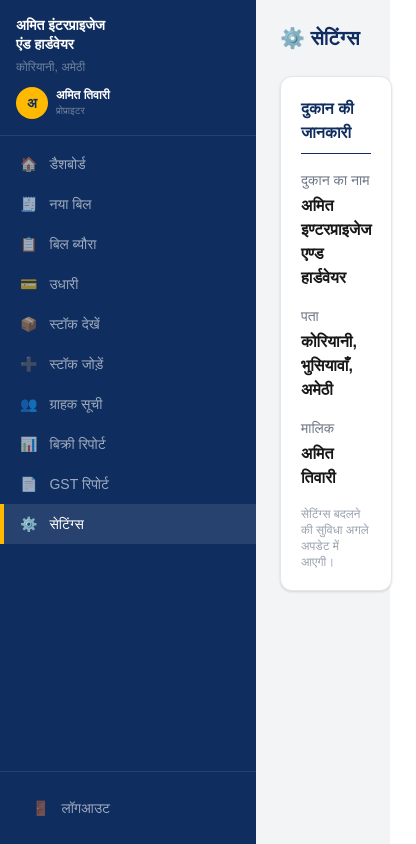
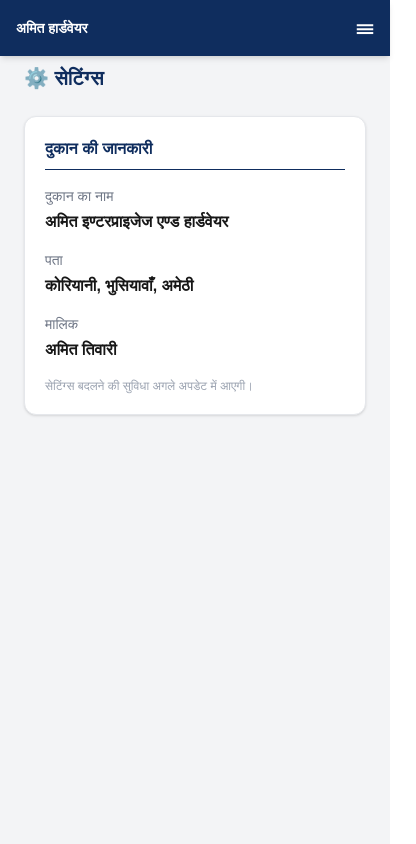
Before and after one commit to kp1153/amit-hardware, a Next.js app: page /dashboard/settings in a window 390 px wide. Shown: the whole page, 416 px wide, since content can reach past the window. Built offline with nearby package versions, Linux system fonts and the light colour scheme.

Commit message:
force deploy

```diff
--- a/app/dashboard/layout.js
+++ b/app/dashboard/layout.js
@@ -6,7 +6,7 @@ export default function DashboardLayout({ children }) {
   return (
     <div className="flex min-h-screen bg-gray-100">
       <Sidebar />
-      <main className="ml-64 flex-1 p-6">
+      <main className="w-full md:ml-64 flex-1 p-6 pt-16 md:pt-6">
         {children}
       </main>
     </div>
--- a/components/Sidebar.js
+++ b/components/Sidebar.js
@@ -2,6 +2,7 @@
 
 import Link from "next/link"
 import { usePathname, useRouter } from "next/navigation"
+import { useState } from "react"
 
 const menu = [
   { naam: "डैशबोर्ड", path: "/dashboard", icon: "🏠" },
@@ -19,14 +20,61 @@ const menu = [
 export default function Sidebar() {
   const pathname = usePathname()
   const router = useRouter()
+  const [open, setOpen] = useState(false)
 
   async function handleLogout() {
     await fetch("/api/logout", { method: "POST" })
     router.push("/login")
   }
 
+  const NavLinks = () => (
+    <>
+      {menu.map((item) => (
+        <Link
+          key={item.path}
+          href={item.path}
+          onClick={() => setOpen(false)}
+          className={`flex items-center gap-3 px-4 py-2.5 text-sm font-medium transition-all border-l-4
+            ${pathname === item.path
+              ? "bg-white/10 text-white border-amber-400"
+              : "text-white/60 border-transparent hover:bg-white/5 hover:text-white"
+            }`}
+        >
+          <span>{item.icon}</span>
+          <span>{item.naam}</span>
+        </Link>
+      ))}
+      <button
+        onClick={handleLogout}
+        className="w-full flex items-center gap-3 px-4 py-2.5 text-sm font-medium text-white/60 border-l-4 border-transparent hover:bg-white/5 hover:text-white transition-all"
+      >
+        <span>🚪</span>
+        <span>लॉगआउट</span>
+      </button>
+    </>
+  )
+
   return (
-    <aside className="w-64 min-h-screen bg-[#0f2d5e] flex flex-col fixed top-0 left-0">
+    <>
+      {/* Mobile topbar */}
+      <div className="md:hidden fixed top-0 left-0 right-0 z-50 bg-[#0f2d5e] flex items-center justify-between px-4 py-3 shadow-md">
+        <div className="text-white font-bold text-sm">अमित हार्डवेयर</div>
+        <button onClick={() => setOpen(!open)} className="text-white text-2xl">
+          {open ? "✕" : "☰"}
+        </button>
+      </div>
+
+      {/* Mobile menu */}
+      {open && (
+        <div className="md:hidden fixed top-12 left-0 right-0 bottom-0 z-40 bg-[#0f2d5e] overflow-y-auto">
+          <div className="py-2">
+            <NavLinks />
+          </div>
+        </div>
+      )}
+
+      {/* Desktop sidebar */}
+      <aside className="hidden md:flex w-64 min-h-screen bg-[#0f2d5e] flex-col fixed top-0 left-0">
         <div className="p-4 border-b border-white/10">
           <div className="text-white font-bold text-sm leading-snug">
             अमित इंटरप्राइजेज<br />एंड हार्डवेयर
@@ -40,33 +88,10 @@ export default function Sidebar() {
             </div>
           </div>
         </div>
-
         <nav className="flex-1 py-2">
-        {menu.map((item) => (
-          <Link
-            key={item.path}
-            href={item.path}
-            className={`flex items-center gap-3 px-4 py-2.5 text-sm font-medium transition-all border-l-4
-              ${pathname === item.path
-                ? "bg-white/10 text-white border-amber-400"
-                : "text-white/60 border-transparent hover:bg-white/5 hover:text-white"
-              }`}
-          >
-            <span>{item.icon}</span>
-            <span>{item.naam}</span>
-          </Link>
-        ))}
+          <NavLinks />
         </nav>
-
-      <div className="p-4 border-t border-white/10">
-        <button
-          onClick={handleLogout}
-          className="w-full flex items-center gap-3 px-4 py-2.5 text-sm font-medium text-white/60 hover:text-white hover:bg-white/5 rounded transition-all"
-        >
-          <span>🚪</span>
-          <span>लॉगआउट</span>
-        </button>
-      </div>
       </aside>
+    </>
   )
 }
```
Lines whose indentation alone changed are shown as unchanged.
